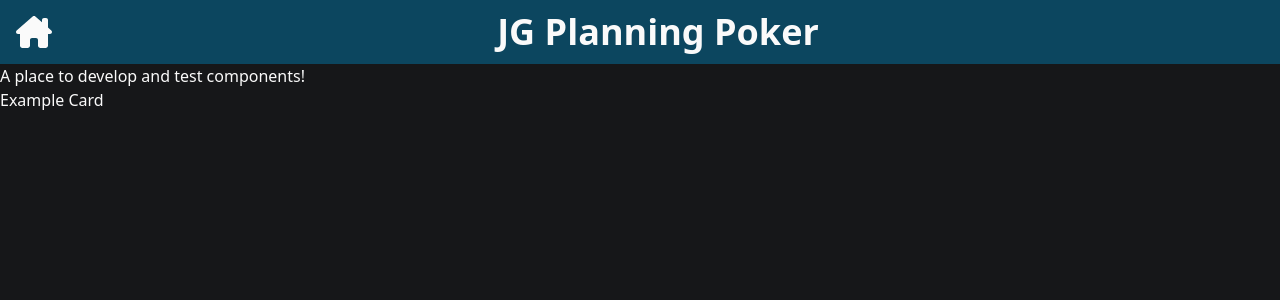
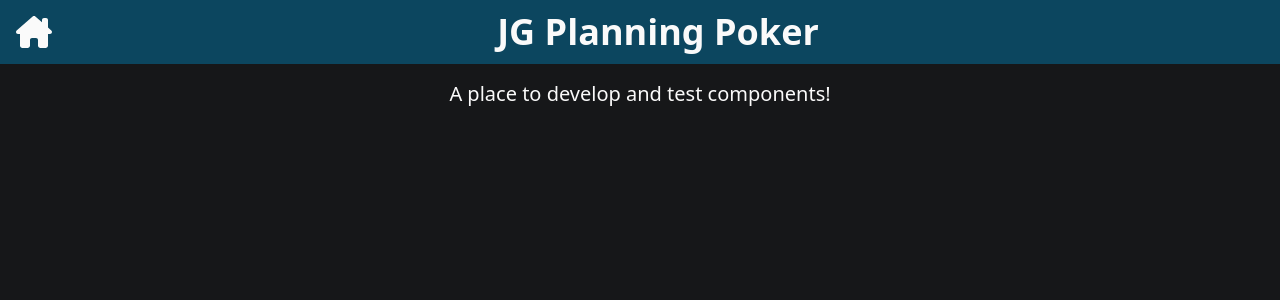
Before and after one commit to emgore-jg/JGpokerUI, a React (Vite) app: page /playground in a window 1280 px wide. Shown: the top 300 px of the page. Built offline with nearby package versions, Linux system fonts and the light colour scheme.

Commit message:
make playground set up to recieve test components

```diff
--- a/src/main.tsx
+++ b/src/main.tsx
@@ -22,7 +22,7 @@ const router = createBrowserRouter([
   {
     path: "/",
     element: <App children={<HomePage />} />,
-    children: [{ path: "/" }],
+    children: [{ path: "/home" }],
   },
   {
     path: "/playground",
--- a/src/screens/Playground.tsx
+++ b/src/screens/Playground.tsx
@@ -1,10 +1,9 @@
 const Playground = () => {
   return (
-    <section id="playground">
-      <h2>A place to develop and test components!</h2>
-      <summary id="cardExample">
-        <h4>Example Card</h4>
-      </summary>
+    <section id="playground" className="m-4 flex flex-col">
+      <h1 className="mx-auto text-xl">
+        A place to develop and test components!
+      </h1>
     </section>
   );
 };
```
